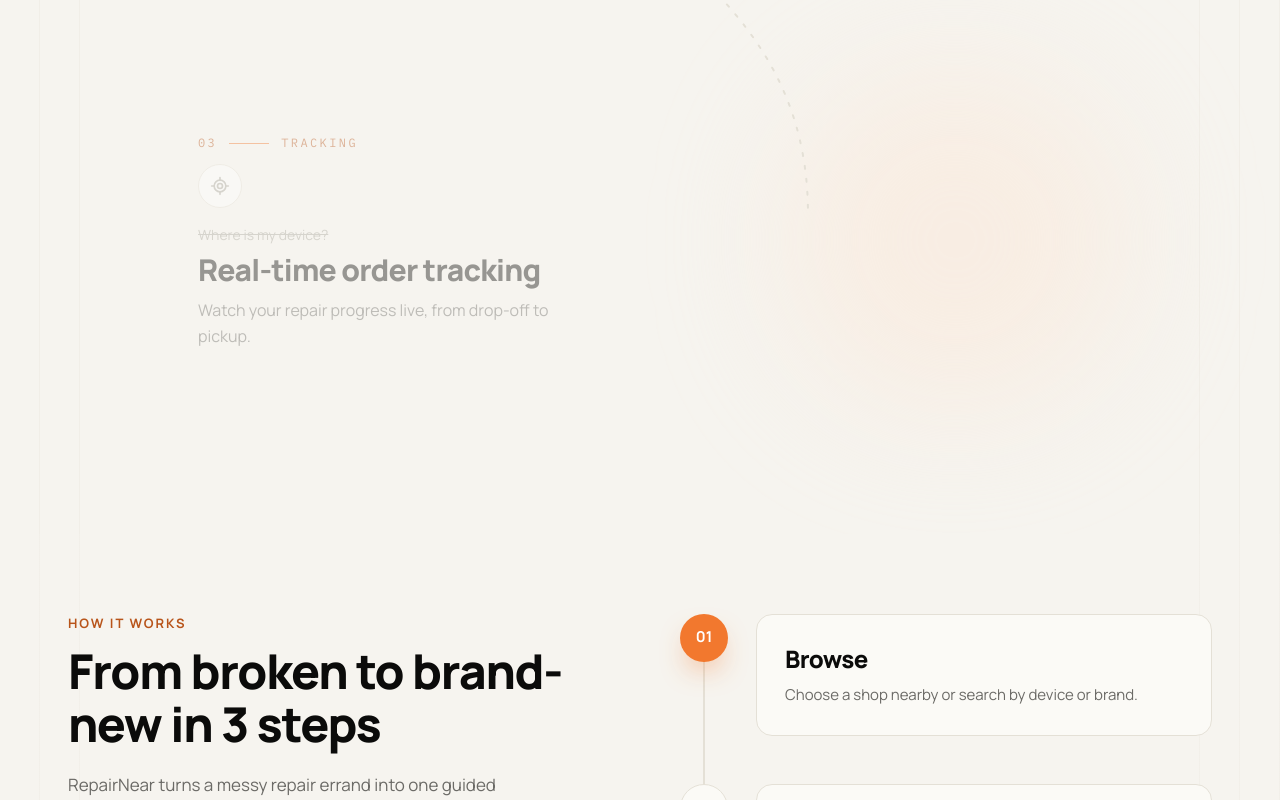
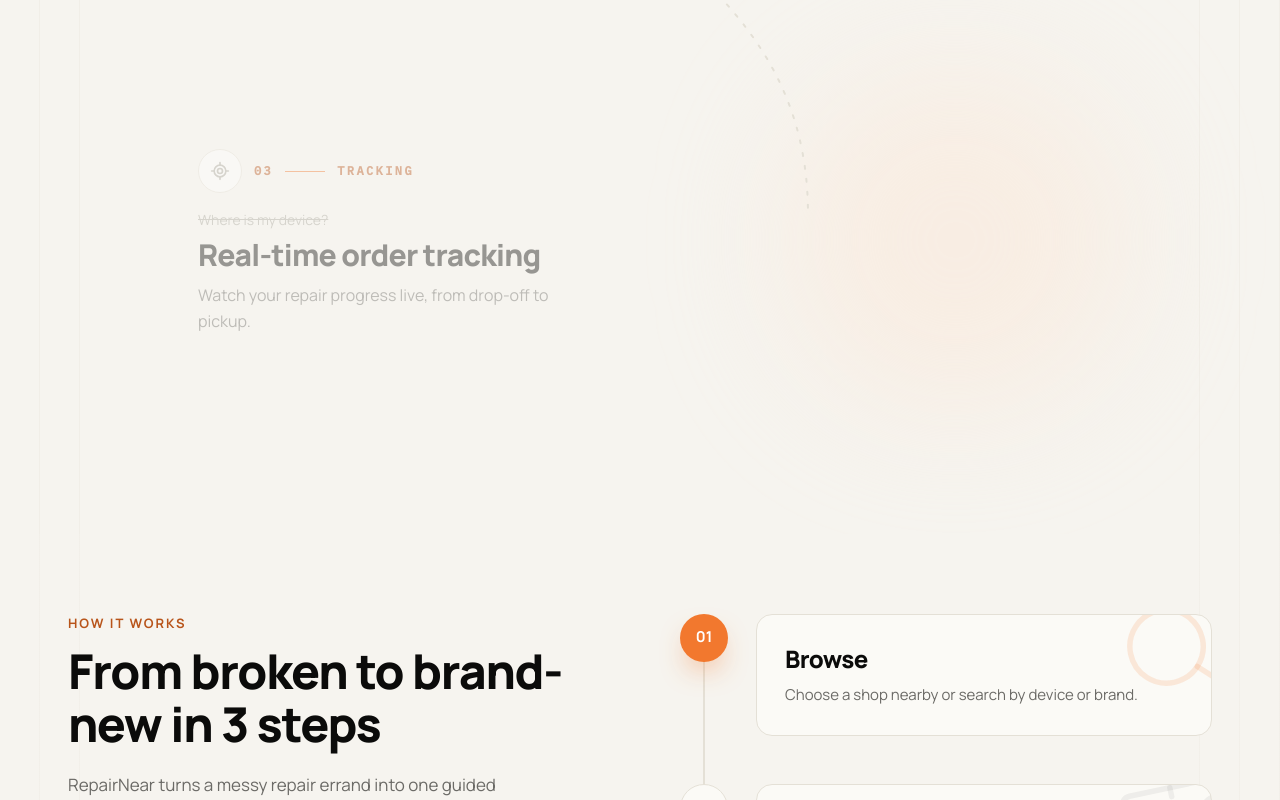
Before and after one commit to RepairNear/RepairNear-landingpage, a Next.js app: page / in a window 1280 px wide. Shown: the part 2720-3520 px from the top of the page. Built offline with nearby package versions, Linux system fonts and the light colour scheme.

Commit message:
completed final section 3.0

```diff
--- a/components/sections/how-it-works.tsx
+++ b/components/sections/how-it-works.tsx
@@ -9,20 +9,24 @@ import {
   useMotionValueEvent,
   useReducedMotion,
 } from "motion/react";
+import { Search, Ticket, LocateFixed } from "lucide-react";
 
 const steps = [
   {
     n: "01",
+    icon: Search,
     title: "Browse",
     description: "Choose a shop nearby or search by device or brand.",
   },
   {
     n: "02",
+    icon: Ticket,
     title: "Book",
     description: "Fill a quick QC checklist and pick a protection plan.",
   },
   {
     n: "03",
+    icon: LocateFixed,
     title: "Track",
     description: "Get live updates from drop-off to pickup.",
   },
@@ -79,11 +83,15 @@ export default function HowItWorks() {
   const markerY = useTransform(springY, stops, centers, { clamp: true });
   const fillHeight = useTransform(markerY, (m) => Math.max(0, m - centers[0]));
 
-  useMotionValueEvent(scrollY, "change", (v) => {
+  // A number lights up only once the traveling marker actually reaches it —
+  // track the marker's sprung position, not the raw scroll midpoints.
+  useMotionValueEvent(markerY, "change", (m) => {
     if (!geom) return;
-    const m01 = (geom.stops[0] + geom.stops[1]) / 2;
-    const m12 = (geom.stops[1] + geom.stops[2]) / 2;
-    setActive(v < m01 ? 0 : v < m12 ? 1 : 2);
+    const idx = geom.centers.reduce(
+      (acc, c, i) => (m >= c - 2 ? i : acc),
+      0,
+    );
+    setActive(idx);
   });
 
   const animate = !!geom && !reduceMotion;
@@ -177,13 +185,21 @@ export default function HowItWorks() {
                     {step.n}
                   </div>
 
-                  {/* Card */}
+                  {/* Card — the step's icon sits as a watermark behind the title */}
                   <div className={last ? "flex-1" : "flex-1 pb-10 md:pb-12"}>
-                    <div className="rounded-2xl border border-line bg-bg-alt p-6 transition-shadow duration-300 hover:shadow-[0_24px_60px_-38px_rgba(11,11,10,0.5)] md:p-7">
-                      <h3 className="text-xl font-extrabold tracking-tight md:text-2xl">
+                    <div className="relative overflow-hidden rounded-2xl border border-line bg-bg-alt p-6 transition-shadow duration-300 hover:shadow-[0_24px_60px_-38px_rgba(11,11,10,0.5)] md:p-7">
+                      <step.icon
+                        size={110}
+                        strokeWidth={1.2}
+                        aria-hidden
+                        className={`pointer-events-none absolute -right-4 -top-5 -rotate-12 transition-colors duration-300 ${
+                          on ? "text-accent/15" : "text-ink/5"
+                        }`}
+                      />
+                      <h3 className="relative text-xl font-extrabold tracking-tight md:text-2xl">
                         {step.title}
                       </h3>
-                      <p className="mt-2 text-[15px] leading-relaxed text-ink-soft">
+                      <p className="relative mt-2 text-[15px] leading-relaxed text-ink-soft">
                         {step.description}
                       </p>
                     </div>
--- a/components/sections/why-repairnear.tsx
+++ b/components/sections/why-repairnear.tsx
@@ -289,13 +289,9 @@ function PointRow({
         style={scrollDriven ? { opacity: copyOpacity, x: copyX } : undefined}
         {...reveal}
       >
-        <p className="mb-3 flex items-center gap-3 font-mono text-[12px] tracking-[0.2em] text-accent-deep">
-          0{index + 1}
-          <span className="h-px w-10 bg-accent" />
-          <span className="uppercase">{point.kicker}</span>
-        </p>
+        <div className="mb-4 flex items-center gap-3">
           <div
-          className={`mb-4 flex h-11 w-11 items-center justify-center rounded-xl transition-colors duration-300 ${
+            className={`flex h-11 w-11 shrink-0 items-center justify-center rounded-xl transition-colors duration-300 ${
               active ? "bg-accent-tint" : "border border-line bg-white"
             }`}
           >
@@ -303,6 +299,12 @@ function PointRow({
               size={20}
               className={active ? "text-accent-deep" : "text-ink-muted"}
             />
+          </div>
+          <p className="flex items-center gap-3 font-mono text-[12px] font-bold tracking-[0.2em] text-accent-deep">
+            0{index + 1}
+            <span className="h-px w-10 bg-accent" />
+            <span className="uppercase">{point.kicker}</span>
+          </p>
         </div>
         <p className="mb-1.5 text-[14px] text-ink-muted line-through">
           {point.pain}
```
Lines whose indentation alone changed are shown as unchanged.
